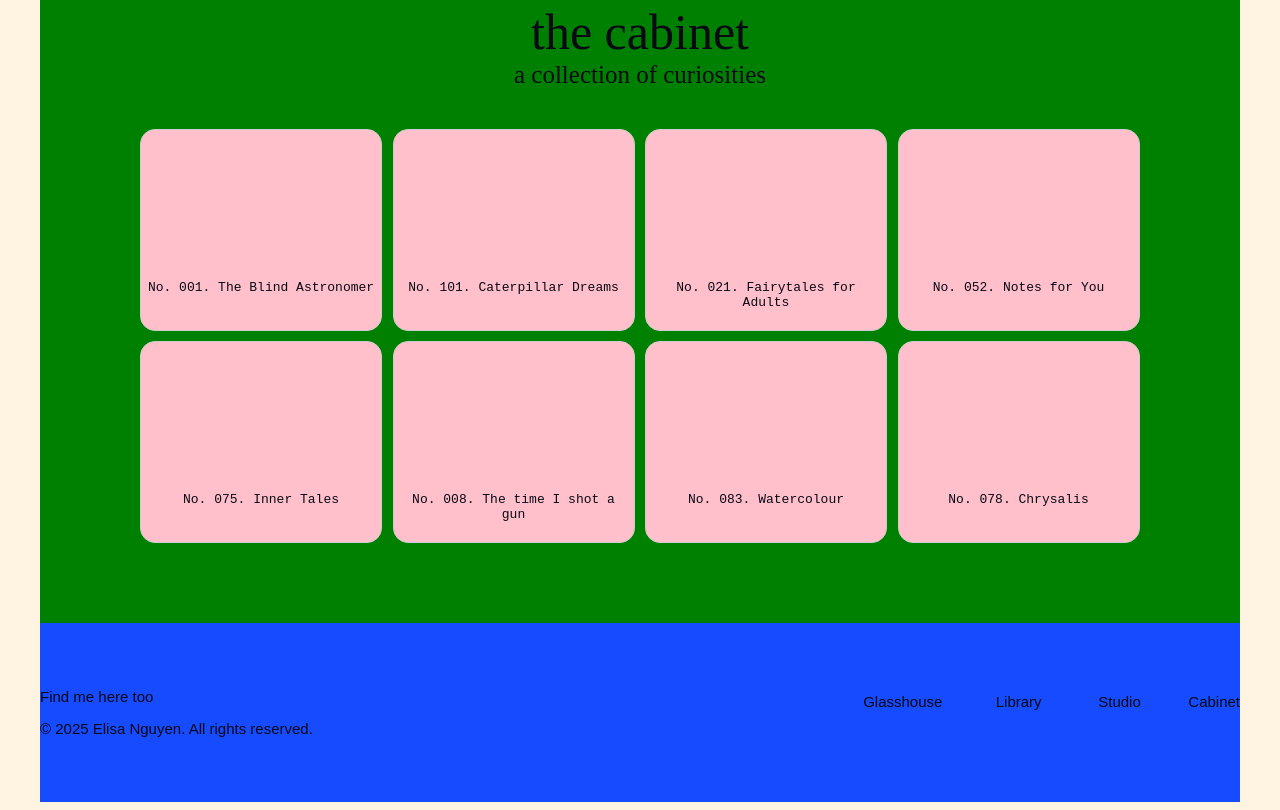
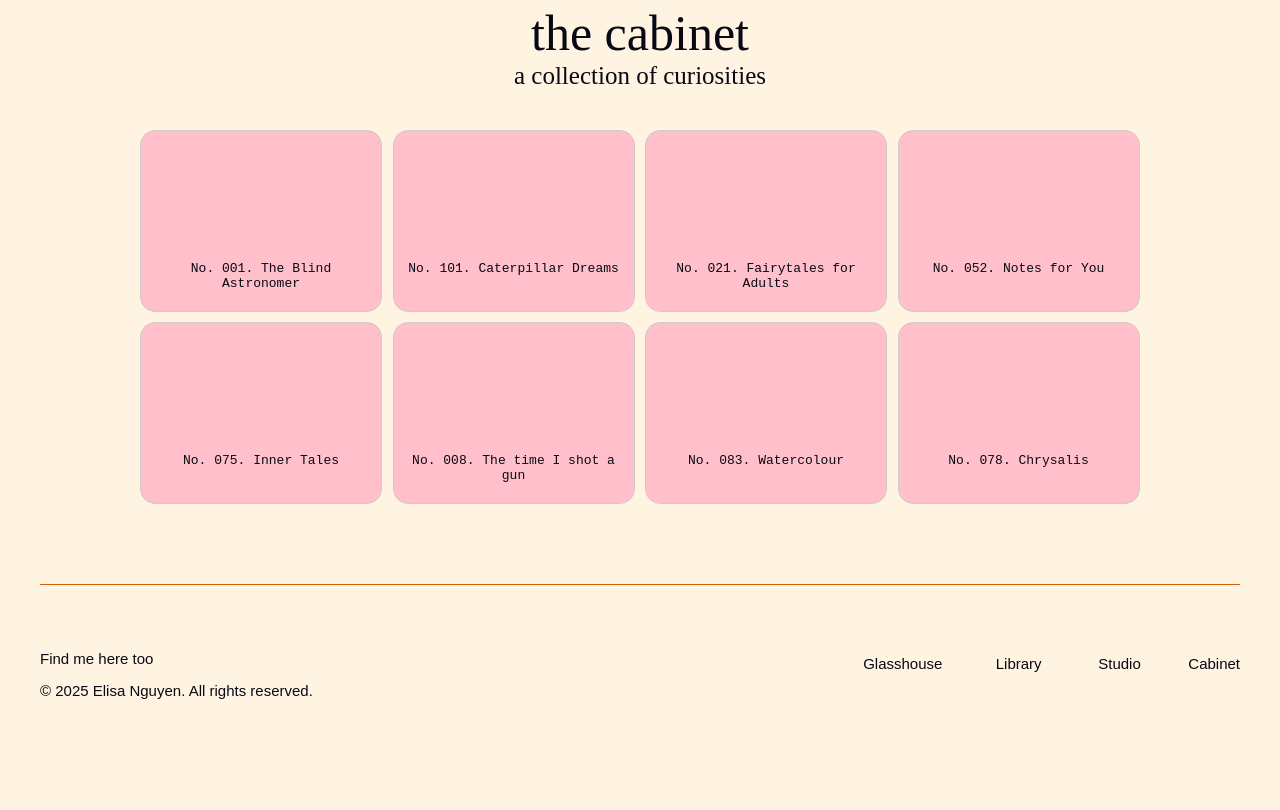
Before and after one commit to eqyng/Personal-Website, a plain HTML site: page index.html in a window 1280 px wide. Shown: the part 2503-3313 px from the top of the page. After the commit the page ends 3275 px from the top, so only its background shows below. Drawn offline with Linux system fonts and the light colour scheme; a web font is replaced by a local one.

Commit message:
Add borders

```diff
--- a/style.css
+++ b/style.css
@@ -9,7 +9,7 @@ body {
     padding-top: 50px;
     margin-left: auto;
     margin-right: auto;
-    background-color: #164bff;
+    /*background-color: #164bff;*/
 
 }
 
@@ -17,7 +17,7 @@ body {
     display: flex;
     justify-content: space-between;
     align-items: center;
-    background-color: red;
+    /*background-color: red;*/
 }
 
 .main-nav-items {
@@ -143,7 +143,7 @@ p {
 .page-main {
     padding-left: 100px;
     padding-right: 100px;
-    background-color: green;
+    /*background-color: green;*/
 }
 
 .page-section {
@@ -154,6 +154,7 @@ p {
 .hero-section {
     padding-top: 200px;
     padding-bottom: 200px;
+    border-bottom: 1px solid #B7B7B7;
 }
 
 .article-list {
@@ -276,7 +277,7 @@ p {
 
 #library .static-carousel-container {
     display: flex;
-    background-color: pink;
+    /*background-color: pink;*/
     width: 500px;
     height: 300px;
     border: 1px solid #ccc;
@@ -307,19 +308,19 @@ p {
 #cabinet .curiosity-item {
     background-color: pink;
     width: 240px;
-    height: 200px;
+    height: 180px;
     border: 1px solid #ccc;
     border-radius: 15px;
     text-align: center;
 }
 
 #cabinet .curiosity-item h6 {
-    margin-top: 150px;
-    margin-left: 5px;
-    margin-right: 5px;
+    margin-top: 130px;
+    margin-left: 8px;
+    margin-right: 8px;
 }
 
-/* <<<<<<< FOOTER >>>>>> */
+/* <<<<<<<<<<<<<<<<<< FOOTER >>>>>>>>>>>>>>>>>> */
 .footer-content {
     text-align: left;
     font-size: 15px;
@@ -328,6 +329,7 @@ p {
     display: flex;
     justify-content: space-between;
     align-items: flex-start;
+    border-top: 1px solid #D36008;
 }
 
 .footer-content .footer-text {
```
